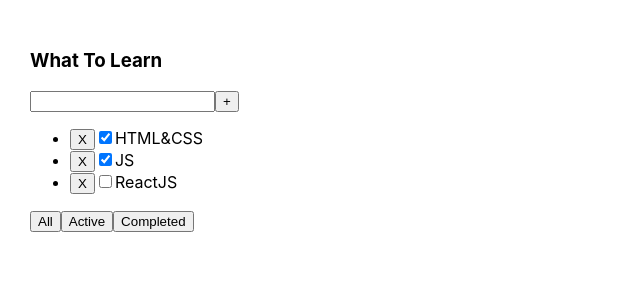
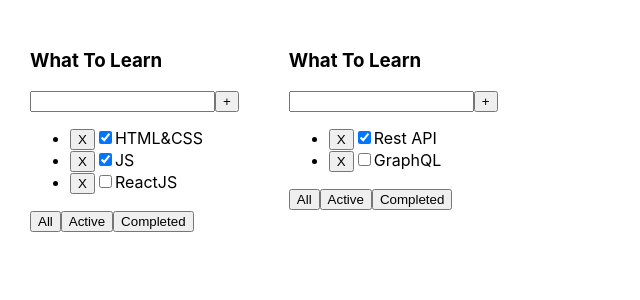
Before and after one commit to NikishaGin/Todolist-2.0, a React (Create React App) app: page / in a window 1280 px wide. Shown: the top 300 px of the page, without its empty margins (0-640 px from the left). Built offline with nearby package versions, Linux system fonts and the light colour scheme.

Commit message:
Ассоциативный массив

```diff
--- a/src/App.tsx
+++ b/src/App.tsx
@@ -5,44 +5,87 @@ import {v1} from "uuid";
 
 export type filteredButtonType = "All" | "Active" | "Completed"
 
+export type TodolistsType = {
+    id: string
+    title: string
+    filter: filteredButtonType
+}
 
 function App() {
 
-    let [tasks, setTasks] = useState([
+/*    let [tasks, setTasks] = useState([
         {id: v1(), title: "HTML&CSS", isDone: true},
         {id: v1(), title: "JS", isDone: true},
         {id: v1(), title: "ReactJS", isDone: false}
+    ])*/
+
+    let todolistID1 = v1()
+    let todolistID2 = v1()
+
+    let [todolists, setTodolists] = useState<Array<TodolistsType>>([
+        {id: todolistID1, title: 'What to learn', filter: 'All'},
+        {id: todolistID2, title: 'What to buy', filter: 'All'},
     ])
 
-    const removeTasks = (id:string) => {
-        setTasks([...tasks].filter((revFilter)=>revFilter.id !== id))
+    let [tasks, setTasks] = useState({
+        [todolistID1]: [
+            {id: v1(), title: 'HTML&CSS', isDone: true},
+            {id: v1(), title: 'JS', isDone: true},
+            {id: v1(), title: 'ReactJS', isDone: false},
+
+        ],
+        [todolistID2]: [
+            {id: v1(), title: 'Rest API', isDone: true},
+            {id: v1(), title: 'GraphQL', isDone: false},
+        ]
+    })
+
+
+
+    const checkedTasks = (todolistID: string,id: string,isDone: boolean) => {
+        setTasks({...tasks,[todolistID]:tasks[todolistID].map((mapChecked)=>mapChecked.id === id ? {...mapChecked,isDone}:mapChecked)})
     }
 
-    const addTasks = (newTitle: string) => {
-        setTasks([{id: v1(), title: newTitle, isDone: false},...tasks])
+
+    const addTasks = (todolistID: string,newTitle: string) => {
+        let newTasks = {id: v1(), title: newTitle, isDone: true}
+        setTasks({...tasks,[todolistID]:[newTasks,...tasks[todolistID]]})
     }
 
-    let [filter, setFilter] = useState<filteredButtonType>('All')
-
-    if (filter === "Active") {
-        tasks = tasks.filter((filtered)=>filtered.isDone === true)
+    const removeTasks = (todolistID: string,id:string) => {
+        setTasks({...tasks,[todolistID]:tasks[todolistID].filter((remove)=>remove.id !== id)})
     }
 
-    if (filter === "Completed") {
-        tasks = tasks.filter((filtered)=>filtered.isDone === false)
-    }
-
-    const filteredButton = (value:filteredButtonType) => {
-        setFilter(value)
+    function filteredButton(todolistID: string, value: filteredButtonType) {
+        setTodolists(todolists.map((filtered)=>filtered.id === todolistID ? {...filtered, filter: value}:filtered))
     }
 
     return (
         <div className="App">
-            <Todolist title={"What To Learn "}
-                      tasks={tasks}
-                      addTasks={addTasks}
-                      removeTasks={removeTasks}
-                      filteredButton={filteredButton} />
+            {todolists.map((mapID)=>{
+
+                let filterTasks =  tasks[mapID.id]
+
+                if (mapID.filter === "Active") {
+                    filterTasks = tasks[mapID.id].filter((filtered)=>filtered.isDone === true)
+                }
+
+                if (mapID.filter === "Completed") {
+                    filterTasks = tasks[mapID.id].filter((filtered)=>filtered.isDone === false)
+                }
+
+                return (
+                    <Todolist key={mapID.id}
+                              id={mapID.id}
+                              title={"What To Learn "}
+                              tasks={filterTasks}
+                              addTasks={addTasks}
+                              removeTasks={removeTasks}
+                              filteredButton={filteredButton}
+                              filter={mapID.filter}
+                              checkedTasks={checkedTasks}/>
+                )
+            })}
         </div>
     );
 }
--- a/src/Todolist.tsx
+++ b/src/Todolist.tsx
@@ -1,5 +1,5 @@
 import {ChangeEvent, useState} from "react";
-import {filteredButtonType} from "./App";
+import {filteredButtonType, TodolistsType} from "./App";
 
 type TasksType = {
     id: string,
@@ -8,11 +8,14 @@ type TasksType = {
 }
 
 type TodolistType = {
+    id: string
     title: string
     tasks: TasksType []
-    addTasks: (newTitle: string) => void
-    removeTasks: (id: string) => void
-    filteredButton:(value: filteredButtonType)=>void
+    addTasks: (todolistID: string,newTitle: string) => void
+    removeTasks: (todolistID: string,id:string) => void
+    filter: string
+    checkedTasks:(todolistID: string,id: string,isDone: boolean)=>void
+    filteredButton:(todolistID: string,value: filteredButtonType)=>void
 }
 
 export const Todolist = (props: TodolistType) => {
@@ -24,12 +27,12 @@ export const Todolist = (props: TodolistType) => {
     }
 
     const addTasksHandler = () => {
-        props.addTasks(title);
+        props.addTasks(props.id,title);
         setTitle('')
     }
 
-    const removeTasksHandler = (id: string) => {
-        props.removeTasks(id)
+    const removeTasksHandler = (todolistID: string, id:string) => {
+        props.removeTasks(props.id,id)
     }
 
 
@@ -39,16 +42,20 @@ export const Todolist = (props: TodolistType) => {
             <button onClick={addTasksHandler}>+</button>
             <ul>
                 {props.tasks.map((el) => {
+                    let checkedHandler = (e:ChangeEvent<HTMLInputElement>) => {
+                        let newIsDoneValue = e.currentTarget.checked
+                        props.checkedTasks(props.id,el.id, newIsDoneValue)
+                    }
                     return (
                         <li key={el.id}>
-                            <button onClick={(e) => removeTasksHandler(el.id)}>X</button>
-                            <input type={"checkbox"} checked={el.isDone}/><span>{el.title}</span></li>
+                            <button onClick={(e) => removeTasksHandler(props.id,el.id)}>X</button>
+                            <input type={"checkbox"} onChange={checkedHandler} checked={el.isDone}/><span>{el.title}</span></li>
                     )
                 })}
             </ul>
-            <button onClick={()=>props.filteredButton('All')}>All</button>
-            <button onClick={()=>props.filteredButton('Active')}>Active</button>
-            <button onClick={()=>props.filteredButton('Completed')}>Completed</button>
+            <button onClick={()=>props.filteredButton(props.id, 'All')}>All</button>
+            <button onClick={()=>props.filteredButton(props.id,'Active')}>Active</button>
+            <button onClick={()=>props.filteredButton(props.id,'Completed')}>Completed</button>
         </div>
     )
 }
```
